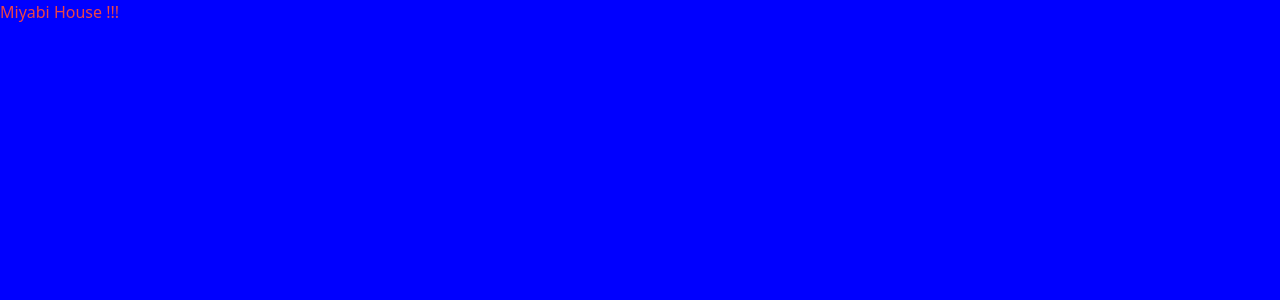
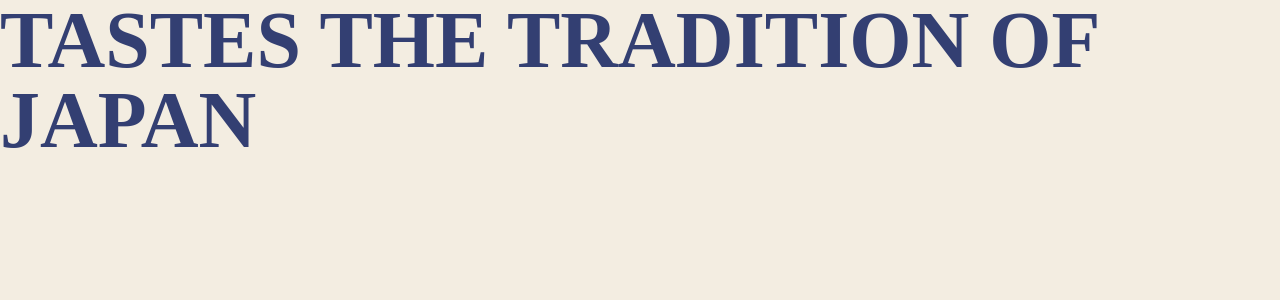
Before and after one commit to emmanuelledennemont/Miyabi-House, a Next.js app: page / in a window 1280 px wide. Shown: the top 300 px of the page. Built offline with nearby package versions, Linux system fonts and the light colour scheme.

Commit message:
font + design system

```diff
--- a/src/pages/index.tsx
+++ b/src/pages/index.tsx
@@ -8,7 +8,7 @@
       <Seo title='Miyabi House' description='Miyabi House' />
       <main>
         <Typography variant="display" component="h1">
-          Miyabi House !!!
+          Tastes the tradition of Japan
         </Typography>
       </main>
     </>
--- a/src/styles/globals.css
+++ b/src/styles/globals.css
@@ -2,16 +2,24 @@
 @tailwind components;
 @tailwind utilities;
 
-@import url('https://fonts.googleapis.com/css2?family=Julee&display=swap');
 @import url('https://fonts.googleapis.com/css2?family=Nanum+Brush+Script&display=swap');
-@import url('https://fonts.googleapis.com/css2?family=Aubrey&display=swap');
 @import url('https://fonts.googleapis.com/css2?family=Raleway:wght@100;200;300;400;500;600;700;800;900&display=swap');
 
 @layer base {
   html {
     font-family: 'Raleway', system-ui, sans-serif;
+    color: #333f72;
   }
   body {
-    background-color: blue;
+    background-color: #f3ede1;
+  }
+  h1,
+  h2,
+  h3,
+  h4,
+  h5,
+  h6 {
+    font-family: 'Nanum Brush Script', cursive;
+    text-transform: uppercase;
   }
 }
--- a/src/ui/design-system/typography/typography.tsx
+++ b/src/ui/design-system/typography/typography.tsx
@@ -14,17 +14,34 @@
   let variantStyle: string = "";
   switch (variant) {
     case "display":
-      variantStyle = "text-red-500";
+      variantStyle = "text-8xl";
       break;
 
     case "h1":
-      variantStyle = "text-green-500";
+      variantStyle = "text-8xl";
+      break;
+    case "h2":
+      variantStyle = "text-3xl";
+      break;
+    case "h3":
+      variantStyle = "text-xl";
+      break;
+    case "lead":
+      variantStyle = "text-lg";
+      break;
+    case "body-lg":
+      variantStyle = "text-lg";
+      break;
+    case "body-base": // default
+      variantStyle = "text-base";
       break;
   }
 
+
+
   return (
     <>
-      <Component className={clsx(variantStyle, weight === "medium" && "font-medium", className)}>{children}</Component>
+      <Component className={clsx(variantStyle, weight === "medium" && "font-medium", className, "text-8xl")}>{children}</Component>
     </>
   )
 }
--- a/tailwind.config.ts
+++ b/tailwind.config.ts
@@ -5,13 +5,65 @@
     "./src/**/*.{js,ts,jsx,tsx,mdx}",
   ],
   theme: {
-    extend: {
-      backgroundImage: {
-        'gradient-radial': 'radial-gradient(var(--tw-gradient-stops))',
-        'gradient-conic':
-          'conic-gradient(from 180deg at 50% 50%, var(--tw-gradient-stops))',
-      },
+    fontSize: {
+      '8xl': ['5rem', {
+        lineHeight: '5rem',
+        letterSpacing: '-0,0375em',
+        fontWeight: '900',
+      }],
+      '3xl': ['2.875rem', {
+        lineHeight: '2.25rem',
+        letterSpacing: '-0.02em',
+        fontWeight: '600',
+      }],
+      'xl': ['1.75rem', {
+        lineHeight: '2rem',
+        letterSpacing: '-0.02em',
+        fontWeight: '500',
+      }],
+      'lg': ['1.5rem', {
+        lineHeight: '1.75rem',
+        letterSpacing: '-0.02em',
+        fontWeight: '500',
+      }],
+      'base': ['1.125rem', {
+        lineHeight: '1.75rem',
+        letterSpacing: '-0.02em',
+        fontWeight: '400',
+      }],
+      'sm': ['1rem', {
+        lineHeight: '1.5rem',
+        letterSpacing: '-0.02em',
+        fontWeight: '400',
+      }],
+      'xs': ['0.875rem', {
+        lineHeight: '1.25rem',
+        letterSpacing: '-0.02em',
+        fontWeight: '200',
+      }],
+      'caption1': ['1.25rem', {
+        lineHeight: '1.5rem',
+        letterSpacing: '-0.02em',
+        fontWeight: '400',
+      }],
+      'caption2': ['1rem', {
+        lineHeight: '1.5rem',
+        letterSpacing: '-0.01em',
+        fontWeight: '400',
+      }],
+      'caption3': [ '0.9375 rem', {
+        lineHeight: '1.25rem',
+        letterSpacing: '-0.01em',
+        fontWeight: '400',
+      }],
+      'caption4': ['0.75rem', {
+        lineHeight: '1rem',
+        letterSpacing: '-0.005em',
+        fontWeight: '400',
+      }],
+
     },
+    extend: {},
   },
   plugins: [],
 }
```
